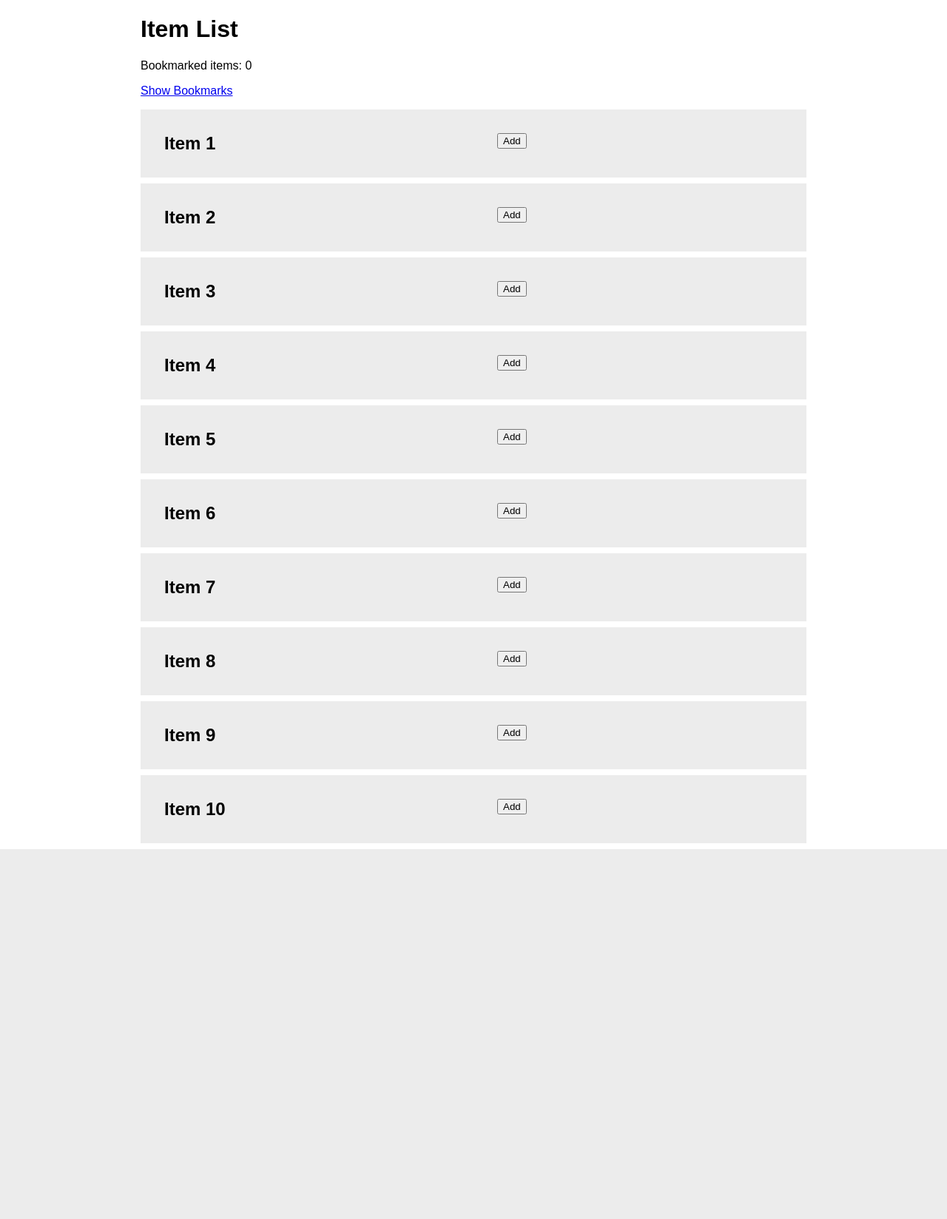
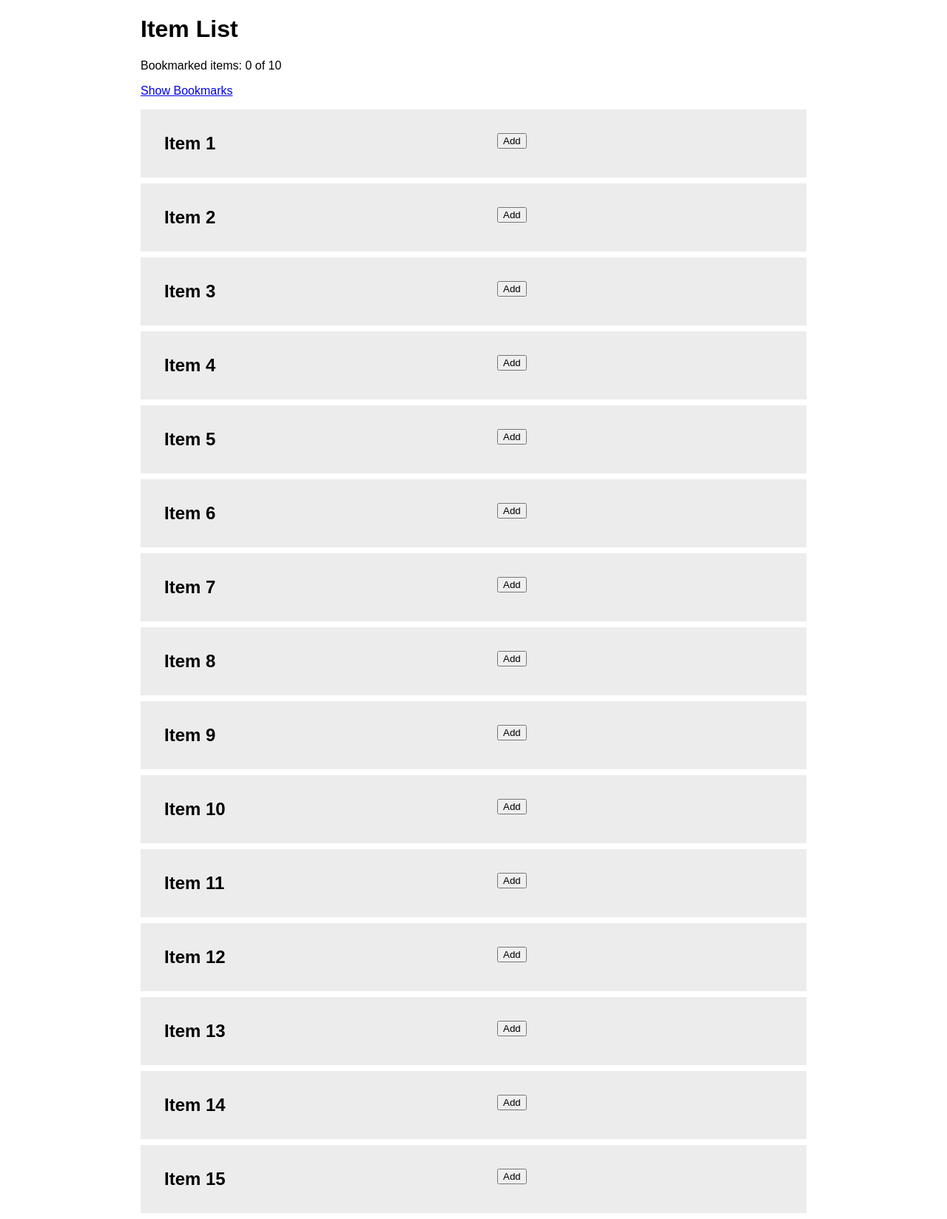
Before and after one commit to digitalbricks/bookmarks, a PHP site: page / in a window 1280 px wide. Shown: the whole page at 74% size. Before the commit the page ends 1148 px from the top, so only its background shows below. Run offline with PHP 8.4, Linux system fonts and the light colour scheme.

Commit message:
some improvements

```diff
--- a/bookmarks-ajax-processor.php
+++ b/bookmarks-ajax-processor.php
@@ -1,6 +1,9 @@
 <?php
 require_once('classes/class.bookmarks.php');
 $bookmarks = new Bookmarks;
+
+// get bookmarks limit
+$bookmarks_limit = $bookmarks->getLimit();
 
 if(isset($_POST) AND isset($_POST['id']) AND isset($_POST['action'])){
     // get id from post
@@ -8,11 +11,16 @@ if(isset($_POST) AND isset($_POST['id']) AND isset($_POST['action'])){
 
     if($_POST['action']=='add'){
         if($bookmarks->is_allready_there($id)){
-            send_response("add",200,"item {$id} already present");
+            send_response("add",200,"done","Wohnung bereits gemerkt");
         } else {
-            // add to bookmarks
-            $bookmarks->add($id);
-            send_response("add",200,"item {$id} added");
+            // add only if limit is not reached yet
+            if($bookmarks->count()<$bookmarks_limit){
+                // add to bookmarks
+                $bookmarks->add($id);
+                send_response("add",200,"done","Wohnung gemerkt ({$bookmarks->count()}/{$bookmarks_limit})");
+            } else {
+                send_response("add",200,"failed","Es sind bereits {$bookmarks_limit} Wohnungen gemerkt");
+            }
         }
 
     }
@@ -20,7 +28,7 @@ if(isset($_POST) AND isset($_POST['id']) AND isset($_POST['action'])){
     if($_POST['action']=='remove'){
         // remove from bookmarks
         $bookmarks->remove($id);
-        send_response("add",200,"item {$id} removed");
+        send_response("add",200,"done","Wohnung von Merkliste entfernt");
     }
 } else {
     // if no POST, we just output the number of items
@@ -33,14 +41,16 @@ if(isset($_POST) AND isset($_POST['id']) AND isset($_POST['action'])){
  * Sends the response, including HTTP status code
  * @param string $action performed action (for use in JS)
  * @param int $http_status http status code
+ * @param string $status a status message for JS processing
  * @param string $message the message
  * @return void
  */
-function send_response($action="",int $http_status=200,$message=""){
+function send_response($action="",int $http_status=200,$status="done",$message=""){
     http_response_code($http_status);
     $response =  array(
         "action" => $action,
-        "message" => $message
+        "message" => $message,
+        "status" => $status
     );
     echo json_encode($response);
 }
--- a/classes/class.bookmarks.php
+++ b/classes/class.bookmarks.php
@@ -2,8 +2,10 @@
 class Bookmarks{
 
     private $c_name = "bookmarks";
-    private $c_lifetime = 3600;
+    private $c_lifetime = 604800; // 604800 = 7 days
+    private $limit = 10;
     private $json = "";
+    private $count = 0;
 
     /**
      * Set the bookmark cookie with an empty array if not exists
@@ -16,6 +18,8 @@ class Bookmarks{
         } else {
             $this->json = $_COOKIE[$this->c_name];
         }
+        $this->count = intval(count($this->get()));
+
     }
 
     /**
@@ -32,6 +36,15 @@ class Bookmarks{
         return array();
     }
 
+
+    /**
+     * Get the limit of bookmarks
+     * @return array
+     */
+    public function getLimit(){
+        return intval($this->limit);
+    }
+
     /**
      * Adds an entry to the bookmarks (and the cookie)
      * @param mixed $data item to add
@@ -40,9 +53,12 @@ class Bookmarks{
     public function add($data){
         $cdata = $this->get();
         if(is_array($cdata)){
-            if(!in_array($data,$cdata)){
+            // only add if not already in array
+            // and limit not exeeded
+            if(!in_array($data,$cdata) AND $this->count()<$this->getLimit()){
                 $cdata[] = $data;
                 if($this->set($cdata)){
+                    $this->count = count($cdata);
                     return true;
                 }
             }
@@ -60,6 +76,7 @@ class Bookmarks{
         $key = array_search($value,$cdata);
         unset($cdata[$key]);
         if($this->set($cdata)){
+            $this->count = count($cdata);
             return true;
         }
         return false;
@@ -70,7 +87,7 @@ class Bookmarks{
      * @return int
      */
     public function count(){
-        return intval(count($this->get()));
+        return $this->count;
     }
 
     public function is_allready_there(int $id){
--- a/index.php
+++ b/index.php
@@ -19,11 +19,11 @@ $marks_count = $bookmarks->count();
     <div class="container">
         <h1>Item List</h1>
         <div id='boomarks_items' data-update-url='bookmarks-ajax-processor.php'>
-            Bookmarked items: <span class='count'><?=$marks_count?></span>
+            Bookmarked items: <span class='count'><?=$marks_count?></span> of <?=$bookmarks->getLimit()?>
         </div>
         <p><a href="bookmarks.php">Show Bookmarks</a></p>
         <?php
-        for($i=1;$i<=10;$i++){
+        for($i=1;$i<=15;$i++){
             echo "<div class='item'>
                     <div>
                         <h2>Item {$i}</h2>
--- a/styles/styles.css
+++ b/styles/styles.css
@@ -18,3 +18,11 @@ h2{
     padding: 2em;
     box-sizing: border-box;
 }
+.notice{
+    background-color: #000;
+    color: #fff;
+    text-align: center;
+    font-weight: bold;
+    margin: 1em 0;
+    padding: 1em;
+}
```
Also changed, not shown: bookmarks.php (+21 -3 lines).
